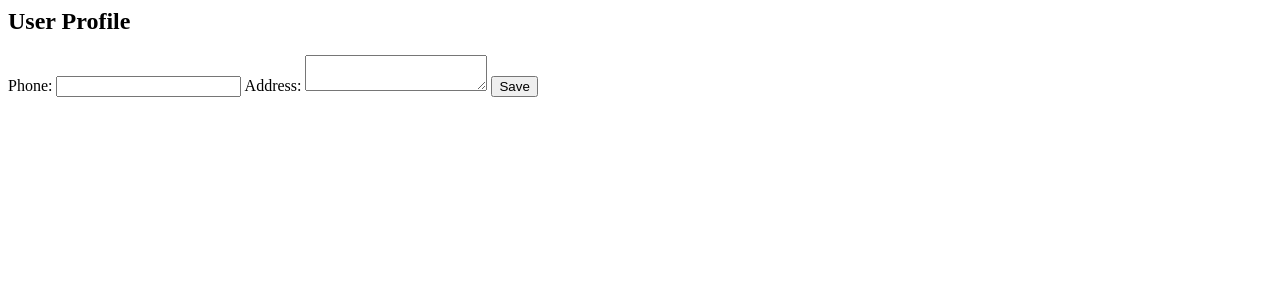
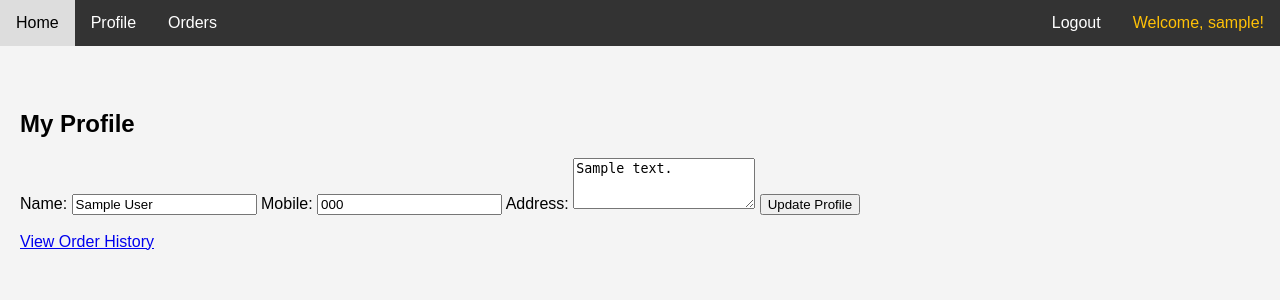
Before and after one commit to lazarmura54-arch/hotel-management, a Flask app: page /profile in a window 1280 px wide. Shown: the top 300 px of the page. Run offline with Flask 3, Linux system fonts and the light colour scheme; a user stored in the database is signed in; tables that the repository leaves empty hold one stand-in row (values such as "Sample post").

Commit message:
final clean app with profile & orders

```diff
--- a/app.py
+++ b/app.py
@@ -1,122 +1,117 @@
-# ...existing code...
 import os
-
 from flask import Flask, render_template, request, flash, redirect, url_for
 from flask_sqlalchemy import SQLAlchemy
 from flask_login import LoginManager, UserMixin, login_user, logout_user, login_required, current_user
 from werkzeug.security import generate_password_hash, check_password_hash
-# Install the required packages
-# pip install flask_sqlalchemy
-# pip install flask-login
-# ...existing code...
 
 app = Flask(__name__)
-# ...existing code...
-# Use environment variables for secrets and DB URL
-app.secret_key = os.environ.get('FLASK_SECRET_KEY', 'dev-secret-that-you-should-change')
+
+# CONFIG
+app.secret_key = os.environ.get('FLASK_SECRET_KEY', 'dev-secret')
 app.config['SQLALCHEMY_DATABASE_URI'] = os.environ.get(
     'DATABASE_URL',
-    'postgresql://hotel_admin:postgres@localhost/hotel_db'
+    'sqlite:///local.db'  # fallback for local
 )
 app.config['SQLALCHEMY_TRACK_MODIFICATIONS'] = False
+
 db = SQLAlchemy(app)
-with app.app_context():
-    db.create_all()
 
-# ...existing code...
-
-# --- Flask-Login Configuration ---
+# LOGIN MANAGER
 login_manager = LoginManager()
 login_manager.init_app(app)
-# If a user tries to access a protected page, redirect them to the 'login' page.
 login_manager.login_view = 'login'
-class User(db.Model):
-    id = db.Column(db.Integer, primary_key=True)
-    username = db.Column(db.String(100), unique=True)
-    password = db.Column(db.String(100))
 
-    # NEW FIELDS 👇
-    address = db.Column(db.String(300))
-    phone = db.Column(db.String(20))
+# =========================
+# MODELS
+# =========================
 
-# --- Database Models ---
+class User(db.Model, UserMixin):
+    __tablename__ = 'users'
 
-# The UserMixin is required by Flask-Login. It adds default user methods.
-class User(db.Model, UserMixin):
-    __tablename__ = 'users' # Renamed to 'users' for clarity
     id = db.Column(db.Integer, primary_key=True)
     username = db.Column(db.String(80), unique=True, nullable=False)
     email = db.Column(db.String(120), unique=True, nullable=False)
-    password_hash = db.Column(db.String(200), nullable=False) # Store hashed passwords
+    password_hash = db.Column(db.String(200), nullable=False)
+
+    # ✅ PROFILE FIELDS
+    name = db.Column(db.String(100))
+    mobile = db.Column(db.String(20))
+    address = db.Column(db.String(300))
+
     orders = db.relationship('Order', backref='user', lazy=True)
+
 
 class MenuItem(db.Model):
     __tablename__ = 'menu_items'
+
     id = db.Column(db.Integer, primary_key=True)
-    name = db.Column(db.String(100), nullable=False)
-    price = db.Column(db.Float, nullable=False)
+    name = db.Column(db.String(100))
+    price = db.Column(db.Float)
     image = db.Column(db.String(100))
-    hotel = db.Column(db.String(100), nullable=False)
+    hotel = db.Column(db.String(100))
+
 
 class Order(db.Model):
     __tablename__ = 'orders'
+
     id = db.Column(db.Integer, primary_key=True)
-    name = db.Column(db.String(100), nullable=False)
-    mobile = db.Column(db.String(15), nullable=False)
-    address = db.Column(db.String(200), nullable=False)
-    items = db.Column(db.Text, nullable=False)
-    total = db.Column(db.Float, nullable=False)
-    # Link orders to a specific user
-    user_id = db.Column(db.Integer, db.ForeignKey('users.id'), nullable=False)
+    name = db.Column(db.String(100))
+    mobile = db.Column(db.String(15))
+    address = db.Column(db.String(200))
+    items = db.Column(db.Text)
+    total = db.Column(db.Float)
+
+    user_id = db.Column(db.Integer, db.ForeignKey('users.id'))
 
 
-# --- User Loader for Flask-Login ---
-# This function is required by Flask-Login to load the current user from the session.
+# =========================
+# USER LOADER
+# =========================
+
 @login_manager.user_loader
 def load_user(user_id):
     return db.session.get(User, int(user_id))
 
 
-# --- Application Routes ---
+# =========================
+# ROUTES
+# =========================
+
+@app.route('/')
+def home():
+    hotels = db.session.query(MenuItem.hotel).distinct().all()
+    hotel_names = sorted([h[0] for h in hotels])
+    return render_template('index.html', hotel_names=hotel_names)
+
+
+@app.route('/hotel/<hotel_name>')
+def hotel_page(hotel_name):
+    items = MenuItem.query.filter(MenuItem.hotel.ilike(f'%{hotel_name}%')).all()
+    return render_template('hotel_menu.html', items=items, hotel_name=hotel_name)
+
+
+# =========================
+# AUTH
+# =========================
 
 @app.route('/signup', methods=['GET', 'POST'])
 def signup():
     if request.method == 'POST':
-        username = (request.form.get('username') or '').strip()
-        email = (request.form.get('email') or '').strip()
-        password = request.form.get('password') or ''
+        username = request.form.get('username')
+        email = request.form.get('email')
+        password = request.form.get('password')
 
-        # Basic validation
-        if not username or not email or not password:
-            flash('All fields are required.', 'error')
-            return redirect(url_for('signup'))
-        if len(username) < 3 or len(password) < 6:
-            flash('Username must be >=3 chars and password >=6 chars.', 'error')
-            return redirect(url_for('signup'))
-        if '@' not in email:
-            flash('Invalid email address.', 'error')
+        if User.query.filter_by(username=username).first():
+            flash('Username already exists', 'error')
             return redirect(url_for('signup'))
 
-        # Check existence
-        if User.query.filter_by(username=username).first():
-            flash('Username already exists. Please choose a different one.', 'error')
-            return redirect(url_for('signup'))
-        if User.query.filter_by(email=email).first():
-            flash('Email address already registered. Please use a different one.', 'error')
-            return redirect(url_for('signup'))
+        hashed = generate_password_hash(password)
+        user = User(username=username, email=email, password_hash=hashed)
 
-        hashed_password = generate_password_hash(password, method='pbkdf2:sha256')
-        new_user = User(username=username, email=email, password_hash=hashed_password)
+        db.session.add(user)
+        db.session.commit()
 
-        try:
-            db.session.add(new_user)
-            db.session.commit()
-        except Exception:
-            db.session.rollback()
-            flash('Failed to create account. Try again.', 'error')
-            return redirect(url_for('signup'))
-
-        flash('Account created successfully! Please log in.', 'success')
+        flash('Signup successful!', 'success')
         return redirect(url_for('login'))
 
     return render_template('signup.html')
@@ -125,48 +120,28 @@ def signup():
 @app.route('/login', methods=['GET', 'POST'])
 def login():
     if request.method == 'POST':
-        username = request.form.get('username')
-        password = request.form.get('password')
+        user = User.query.filter_by(username=request.form.get('username')).first()
 
-        user = User.query.filter_by(username=username).first()
-
-        # Check if user exists and password is correct
-        if not user or not check_password_hash(user.password_hash, password):
-            flash('Invalid username or password. Please try again.', 'error')
+        if not user or not check_password_hash(user.password_hash, request.form.get('password')):
+            flash('Invalid credentials', 'error')
             return redirect(url_for('login'))
 
-        # If correct, log the user in
         login_user(user)
-        flash(f'Welcome back, {user.username}!', 'success')
         return redirect(url_for('home'))
 
     return render_template('login.html')
 
 
 @app.route('/logout')
-@login_required # Only logged-in users can log out
+@login_required
 def logout():
     logout_user()
-    flash('You have been logged out successfully.', 'success')
     return redirect(url_for('home'))
 
 
-@app.route('/')
-def home():
-    hotels_query = db.session.query(MenuItem.hotel).distinct().all()
-    hotel_names = sorted([h[0] for h in hotels_query])
-    return render_template('index.html', hotel_names=hotel_names)
-
-# ...existing code...
-@app.route('/hotel/<hotel_name>')
-def hotel_page(hotel_name):
-    # use pattern match so "Lazar" matches "Lazar Hotel" etc, or change to equality if exact match required
-    items = MenuItem.query.filter(MenuItem.hotel.ilike(f'%{hotel_name}%')).order_by(MenuItem.id).all()
-    if not items:
-        flash(f"Sorry, the hotel '{hotel_name}' was not found.", "error")
-        return redirect(url_for('home'))
-    return render_template('hotel_menu.html', items=items, hotel_name=hotel_name)
-# ...existing code...
+# =========================
+# ADDRESS + ORDER
+# =========================
 
 @app.route('/address_form', methods=['GET', 'POST'])
 @login_required
@@ -175,88 +150,81 @@ def address_form():
         name = request.form.get('fname')
         mobile = request.form.get('mobile')
         address = request.form.get('address')
-        items_str = request.form.get('items')
-        total_str = request.form.get('total')
+        items = request.form.get('items')
+        total = float(request.form.get('total'))
 
-        # ✅ Validation
-        if not all([name, mobile, address, items_str, total_str]):
-            flash('Please fill all fields to submit your order.', 'error')
-            return redirect(url_for('home'))
+        # ✅ SAVE PROFILE
+        current_user.name = name
+        current_user.mobile = mobile
+        current_user.address = address
 
-        # ✅ Convert total safely
-        try:
-            total_val = float(total_str)
-        except (TypeError, ValueError):
-            flash('Invalid total amount.', 'error')
-            return redirect(url_for('home'))
-
-        # ✅ SAVE USER PROFILE (IMPORTANT FEATURE)
-        current_user.address = address
-        current_user.phone = mobile
-
-        try:
-            db.session.commit()
-        except Exception:
-            db.session.rollback()
-            flash('Failed to update profile.', 'error')
+        db.session.commit()
 
         # ✅ SAVE ORDER
-        new_order = Order(
+        order = Order(
             name=name,
             mobile=mobile,
             address=address,
-            items=items_str,
-            total=total_val,
+            items=items,
+            total=total,
             user_id=current_user.id
         )
 
-        try:
-            db.session.add(new_order)
-            db.session.commit()
-        except Exception:
-            db.session.rollback()
-            flash('Failed to save order. Try again.', 'error')
-            return redirect(url_for('home'))
+        db.session.add(order)
+        db.session.commit()
 
-        # ✅ SUCCESS PAGE
-        return render_template(
-            'order_confirmation.html',
-            name=name,
-            phone=mobile,
-            address=address,
-            items=items_str,
-            total=f"{total_val:.2f}"
-        )
+        return render_template('order_confirmation.html',
+                               name=name, phone=mobile,
+                               address=address, items=items, total=total)
 
-    # ✅ GET REQUEST (SHOW FORM)
-    total = request.args.get('total', '0.00')
+    total = request.args.get('total', '0')
     items = request.args.getlist('items')
 
-    return render_template(
-        'address_form.html',
-        total=total,
-        items=items
-    )
+    return render_template('address_form.html', total=total, items=items)
+
+
+# =========================
+# PROFILE
+# =========================
 
 @app.route('/profile', methods=['GET', 'POST'])
 @login_required
 def profile():
-    user = current_user
+    if request.method == 'POST':
+        current_user.name = request.form.get('name')
+        current_user.mobile = request.form.get('mobile')
+        current_user.address = request.form.get('address')
 
-    if request.method == 'POST':
-        user.address = request.form['address']
-        user.phone = request.form['phone']
         db.session.commit()
+        flash('Profile updated!', 'success')
         return redirect(url_for('profile'))
 
-    return render_template('profile.html', user=user)
+    return render_template('profile.html')
 
-# ...existing code...
+
+# =========================
+# ORDER HISTORY
+# =========================
+
+@app.route('/orders')
+@login_required
+def order_history():
+    orders = Order.query.filter_by(user_id=current_user.id)\
+                        .order_by(Order.id.desc()).all()
+
+    return render_template('orders.html', orders=orders)
+
 
 @app.route('/contact_us')
-def contact_us():
+def contact():
     return render_template('contact_us.html')
 
 
+# =========================
+# RUN
+# =========================
+
 if __name__ == '__main__':
-    app.run()
+    with app.app_context():
+        db.create_all()
+    app.run(debug=True)
--- a/templates/base.html
+++ b/templates/base.html
@@ -1,4 +1,4 @@
-<!DOCTYPE html>
+<!doctype html>
 <html lang="en">
   <head>
     <meta charset="UTF-8" />
@@ -70,6 +70,8 @@
   <body>
     <div class="navbar">
       <a href="{{ url_for('home') }}">Home</a>
+      <a href="/profile">Profile</a>
+      <a href="/orders">Orders</a>
       <div class="right">
         {% if current_user.is_authenticated %}
         <span class="user-greeting">Welcome, {{ current_user.username }}!</span>
--- a/templates/profile.html
+++ b/templates/profile.html
@@ -1,11 +1,35 @@
-<h2>User Profile</h2>
+{% extends "base.html" %} {% block title %}Profile{% endblock %} {% block
+content %}
+<div class="form-container">
+  <h2>My Profile</h2>
 
-<form method="POST">
-  <label>Phone:</label>
-  <input type="text" name="phone" value="{{ user.phone or '' }}" />
+  <form method="POST">
+    <label>Name:</label>
+    <input
+      type="text"
+      name="name"
+      value="{{ current_user.name or '' }}"
+      required
+    />
 
-  <label>Address:</label>
-  <textarea name="address">{{ user.address or '' }}</textarea>
+    <label>Mobile:</label>
+    <input
+      type="text"
+      name="mobile"
+      value="{{ current_user.mobile or '' }}"
+      required
+    />
 
-  <button type="submit">Save</button>
-</form>
+    <label>Address:</label>
+    <textarea name="address" rows="3" required>
+{{ current_user.address or '' }}
+        </textarea
+    >
+
+    <input type="submit" value="Update Profile" />
+  </form>
+
+  <br />
+  <a href="{{ url_for('order_history') }}">View Order History</a>
+</div>
+{% endblock %}
```
Also changed, not shown: templates/address_form.html (+24 -13 lines), templates/orders.html (added, +30 -0 lines), instance/local.db (added).
